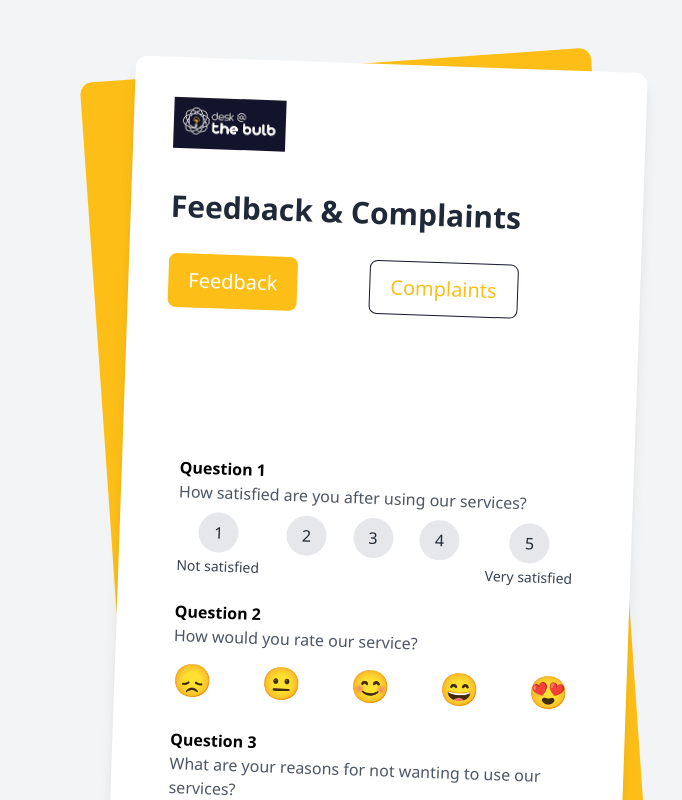
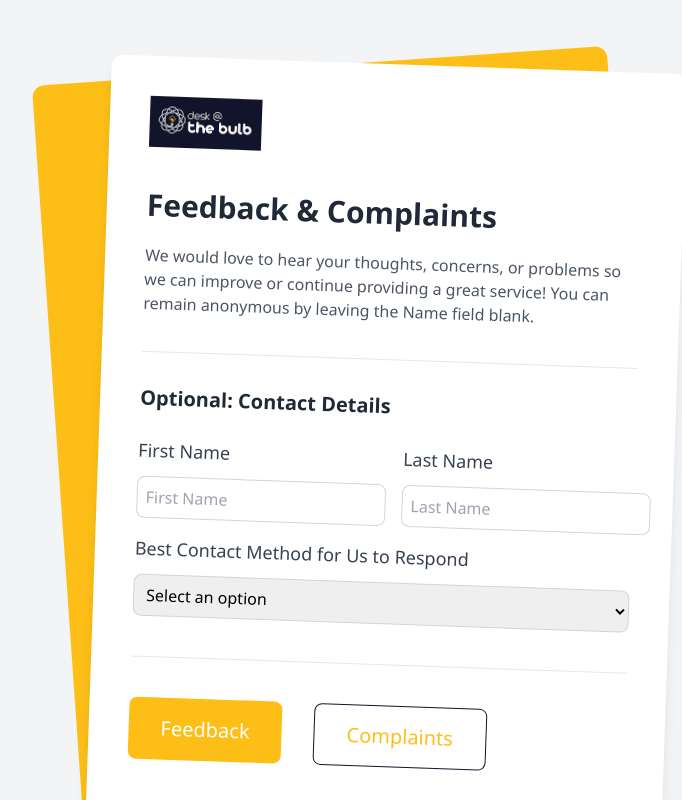
Before and after one commit to SarahHanks04/Capstone, a React (Vite) app: page / in a window 1280 px wide. Shown: the top 800 px of the page, without its empty margins (267-949 px from the left). Built offline with nearby package versions, Linux system fonts and the light colour scheme.

Commit message:
Updated MainForm

```diff
--- a/src/CustomButtons/NavigationButton.jsx
+++ b/src/CustomButtons/NavigationButton.jsx
@@ -1,10 +1,41 @@
+// import React from "react";
+
+// const NavigationButton = ({ activeForm, setActiveForm }) => {
+//   return (
+//     <div className="flex gap-14 space-x-4 mt-[1.8rem]">
+//       <button
+//         className={`px-5 py-3 font-medium text-xl rounded-lg focus:outline-none ${
+//           activeForm === "feedback"
+//             ? "text-white bg-[#FDBF17]"
+//             : "text-[#FDBF17] bg-white border-[1.4px] border-[#13162D]"
+//         }`}
+//         onClick={() => setActiveForm("feedback")}
+//       >
+//         Feedback
+//       </button>
+//       <button
+//         className={`px-5 py-3 font-medium text-xl rounded-lg focus:outline-none ${
+//           activeForm === "complaint"
+//             ? "text-white bg-[#FDBF17]"
+//             : "text-[#FDBF17] bg-white border-[1.4px] border-[#13162D]"
+//         }`}
+//         onClick={() => setActiveForm("complaint")}
+//       >
+//         Complaints
+//       </button>
+//     </div>
+//   );
+// };
+
+// export default NavigationButton;
+
 import React from "react";
 
 const NavigationButton = ({ activeForm, setActiveForm }) => {
   return (
-    <div className="flex gap-14 space-x-4 mt-[1.8rem]">
+    <div className="flex gap-4 sm:gap-6 md:gap-8 mt-4">
       <button
-        className={`px-5 py-3 font-medium text-xl rounded-lg focus:outline-none ${
+        className={`px-4 py-2 sm:px-5 sm:py-3 md:px-6 md:py-3 lg:px-8 lg:py-4 font-medium text-sm sm:text-base md:text-lg lg:text-xl rounded-lg focus:outline-none ${
           activeForm === "feedback"
             ? "text-white bg-[#FDBF17]"
             : "text-[#FDBF17] bg-white border-[1.4px] border-[#13162D]"
@@ -14,7 +45,7 @@ const NavigationButton = ({ activeForm, setActiveForm }) => {
         Feedback
       </button>
       <button
-        className={`px-5 py-3 font-medium text-xl rounded-lg focus:outline-none ${
+        className={`px-4 py-2 sm:px-5 sm:py-3 md:px-6 md:py-3 lg:px-8 lg:py-4 font-medium text-sm sm:text-base md:text-lg lg:text-xl rounded-lg focus:outline-none ${
           activeForm === "complaint"
             ? "text-white bg-[#FDBF17]"
             : "text-[#FDBF17] bg-white border-[1.4px] border-[#13162D]"
--- a/src/Feedback/FeedbackForm.jsx
+++ b/src/Feedback/FeedbackForm.jsx
@@ -28,13 +28,13 @@ const FeedbackForm = () => {
               <Form className="space-y-6">
                 {/* Question 1 */}
                 <section>
-                  <label htmlFor="question1" className="font-semibold">
+                  <label htmlFor="question1" className="font-semibold text-xl">
                     Question 1
                   </label>
-                  <p className="text-gray-600">
+                  <p className="text-gray-600 pt-2">
                     How satisfied are you after using our services?
                   </p>
-                  <div className="flex justify-between mt-2">
+                  <div className="flex justify-between mt-4">
                     {[1, 2, 3, 4, 5].map((value) => (
                       <label key={value} className="flex flex-col items-center">
                         <Field
@@ -56,7 +56,7 @@ const FeedbackForm = () => {
                         >
                           {value}
                         </span>
-                        <span className="mt-1 text-sm text-gray-700">
+                        <span className="mt-1 text-[12px] text-gray-700">
                           {value === 1
                             ? "Not satisfied"
                             : value === 5
@@ -71,10 +71,10 @@ const FeedbackForm = () => {
 
                 {/* Question 2 */}
                 <section>
-                  <label htmlFor="question2" className="font-semibold">
+                  <label htmlFor="question2" className="font-semibold text-xl">
                     Question 2
                   </label>
-                  <p className="text-gray-600">
+                  <p className="text-gray-600 pt-2">
                     How would you rate our service?
                   </p>
                   <div className="flex justify-between mt-2">
@@ -105,19 +105,19 @@ const FeedbackForm = () => {
 
                 {/* Question 3 */}
                 <section>
-                  <label htmlFor="question3" className="font-semibold">
+                  <label htmlFor="question3" className="font-semibold text-xl">
                     Question 3
                   </label>
-                  <p className="text-gray-600">
+                  <p className="text-gray-600 pt-3">
                     What are your reasons for not wanting to use our services?
                   </p>
-                  <div className="space-y-2">
+                  <div className="space-y-4 pt-5">
                     {[
                       "Don’t need it right now",
                       "Wasn't useful to me",
                       "Too expensive",
                     ].map((option, index) => (
-                      <div key={index} className="flex items-center space-x-2">
+                      <div key={index} className="flex items-center space-x-4">
                         <Field
                           type="checkbox"
                           name="reasons"
--- a/src/MainForms/MainForm.jsx
+++ b/src/MainForms/MainForm.jsx
@@ -6,31 +6,140 @@ import NavigationButton from "../CustomButtons/NavigationButton";
 
 const MainForm = () => {
   const [activeForm, setActiveForm] = useState("feedback");
+  const [contactMethod, setContactMethod] = useState("");
 
   return (
     <main className="flex items-center justify-center min-h-screen bg-gray-100 overflow-hidden relative sm:pt-10 sm:pb-10 lg:pt-16 lg:pb-16">
-      <section className="relative w-11/12 max-w-sm sm:max-w-md lg:max-w-lg z-10">
+      <section className="relative w-11/12 max-w-xs sm:max-w-sm md:max-w-md lg:max-w-lg xl:max-w-xl z-10">
         {/* Rotating Background Div */}
         <div className="absolute inset-0 transform rotate-[-4deg] bg-[#FDBF17] rounded-xl z-10 h-full w-full"></div>
 
         {/* Form Container */}
-        <div className="relative bg-white rotate-[2deg] p-6 sm:p-8 lg:p-10 rounded-xl shadow-lg z-20">
+        <div className="relative bg-white rotate-[2deg] p-4 sm:p-6 md:p-8 lg:p-10 rounded-xl shadow-lg z-20">
           <img
             src={DeskAtTheBulb}
             alt="Logo"
-            className="w-20 sm:w-24 lg:w-28 mb-4 sm:mb-6"
+            className="w-16 sm:w-20 md:w-24 lg:w-28 mb-4 sm:mb-6"
           />
           <div>
-            <h2 className="text-lg sm:text-xl lg:text-3xl font-semibold text-gray-800 pt-2 sm:pt-4">
+            <h2 className="text-lg sm:text-xl md:text-2xl lg:text-3xl font-semibold text-gray-800 pt-2 sm:pt-4">
               Feedback & Complaints
             </h2>
+            <p className="pt-5 pb-5 text-sm sm:text-base text-gray-600">
+              We would love to hear your thoughts, concerns, or problems so we
+              can improve or continue providing a great service! You can remain
+              anonymous by leaving the Name field blank.
+            </p>
+            <hr className="my-4" />
+            <div className="pt-4">
+              <h3 className="text-xl font-semibold text-gray-800 pb-6">
+                Optional: Contact Details
+              </h3>
+
+              <div className="space-y-4">
+                {/* Name Fields */}
+                <div className="flex flex-col sm:flex-row sm:space-x-4">
+                  <div className="flex flex-col w-full">
+                    <label
+                      htmlFor="firstName"
+                      className="text-lg pb-3 font-medium text-gray-700"
+                    >
+                      First Name
+                    </label>
+                    <input
+                      type="text"
+                      name="firstName"
+                      id="firstName"
+                      className="border border-gray-300 p-2 rounded-lg text-sm sm:text-base focus:outline-none focus:border-[#FDBF17]"
+                      placeholder="First Name"
+                    />
+                  </div>
+                  <div className="flex flex-col w-full mt-3 sm:mt-0">
+                    <label
+                      htmlFor="lastName"
+                      className="text-lg pb-3 font-medium text-gray-700"
+                    >
+                      Last Name
+                    </label>
+                    <input
+                      type="text"
+                      name="lastName"
+                      id="lastName"
+                      className="border border-gray-300 p-2 rounded-lg text-sm sm:text-base focus:outline-none focus:border-[#FDBF17]"
+                      placeholder="Last Name"
+                    />
+                  </div>
+                </div>
+
+                {/* Contact Method Selector */}
+                <div className="flex flex-col">
+                  <label
+                    htmlFor="contact"
+                    className="text-lg pb-3 font-medium text-gray-700"
+                  >
+                    Best Contact Method for Us to Respond
+                  </label>
+                  <select
+                    name="contact"
+                    id="contact"
+                    className="border border-gray-300 p-2 rounded-lg text-sm sm:text-base focus:outline-none focus:border-[#FDBF17]"
+                    onChange={(e) => setContactMethod(e.target.value)}
+                    value={contactMethod}
+                  >
+                    <option value="" disabled>
+                      Select an option
+                    </option>
+                    <option value="phone">Phone Number</option>
+                    <option value="email">Email</option>
+                    <option value="in-person">In Person</option>
+                  </select>
+                </div>
+
+                {/* Conditional Fields Based on Contact Method */}
+                {contactMethod === "phone" && (
+                  <div className="flex flex-col">
+                    <label
+                      htmlFor="phone"
+                      className="text-sm font-medium text-gray-700"
+                    >
+                      Phone Number
+                    </label>
+                    <input
+                      type="tel"
+                      name="phone"
+                      id="phone"
+                      className="border border-gray-300 p-2 rounded-lg text-sm sm:text-base focus:outline-none focus:border-[#FDBF17]"
+                      placeholder="Your phone number"
+                    />
+                  </div>
+                )}
+                {contactMethod === "email" && (
+                  <div className="flex flex-col">
+                    <label
+                      htmlFor="email"
+                      className="text-sm font-medium text-gray-700"
+                    >
+                      Email Address
+                    </label>
+                    <input
+                      type="email"
+                      name="email"
+                      id="email"
+                      className="border border-gray-300 p-2 rounded-lg text-sm sm:text-base focus:outline-none focus:border-[#FDBF17]"
+                      placeholder="Your email address"
+                    />
+                  </div>
+                )}
+              </div>
+            </div>
+            <hr className="my-10" />
             <NavigationButton
               activeForm={activeForm}
               setActiveForm={setActiveForm}
             />
           </div>
 
-          {/* Conditional Rendering The Forms */}
+          {/* Conditional Rendering of Forms */}
           {activeForm === "feedback" ? <FeedbackForm /> : <ComplaintForm />}
         </div>
       </section>
```
